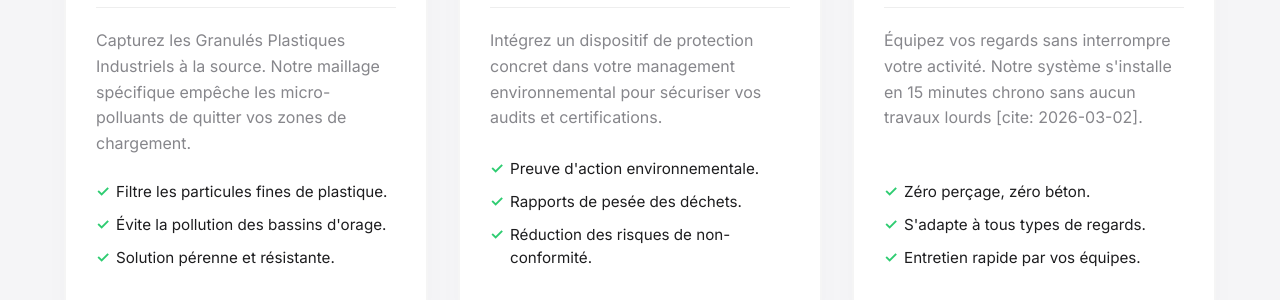
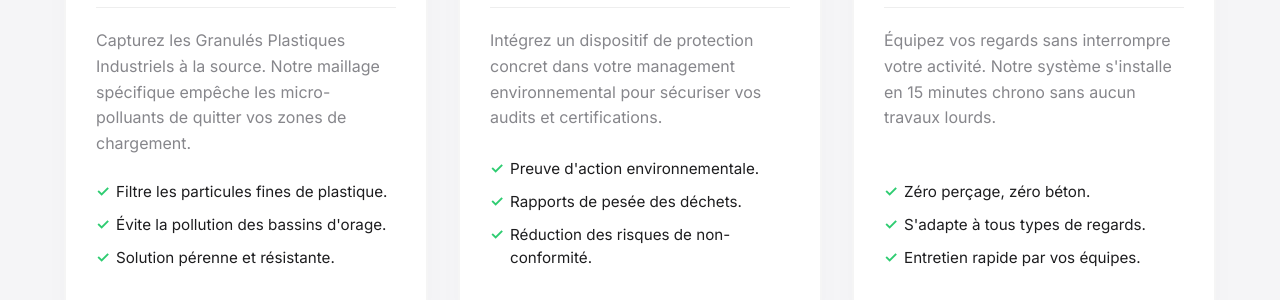
Before and after one commit to DuvalDVL/ecosafe, a Jekyll site: the page built from secteurs/industries/index.html, in a window 1280 px wide and 900 px high, scrolled down 838 px. Shown: the part 230-530 px from the top of the window. Built offline with Jekyll 4.4.1, drawn with Linux system fonts in a browser that asks for light colours.

Commit message:
Update index.html

```diff
--- a/secteurs/industries/index.html
+++ b/secteurs/industries/index.html
@@ -54,7 +54,7 @@ description: "Sécurisez vos audits environnementaux et HSE. Solution de filtrat
         <div class="variant-header">
           <h3>Pose Flash (15 min)</h3>
         </div>
-        <p class="variant-desc">Équipez vos regards sans interrompre votre activité. Notre système s'installe en 15 minutes chrono sans aucun travaux lourds [cite: 2026-03-02].</p>
+        <p class="variant-desc">Équipez vos regards sans interrompre votre activité. Notre système s'installe en 15 minutes chrono sans aucun travaux lourds.</p>
         <ul class="variant-specs">
           <li>Zéro perçage, zéro béton.</li>
           <li>S'adapte à tous types de regards.</li>
```
